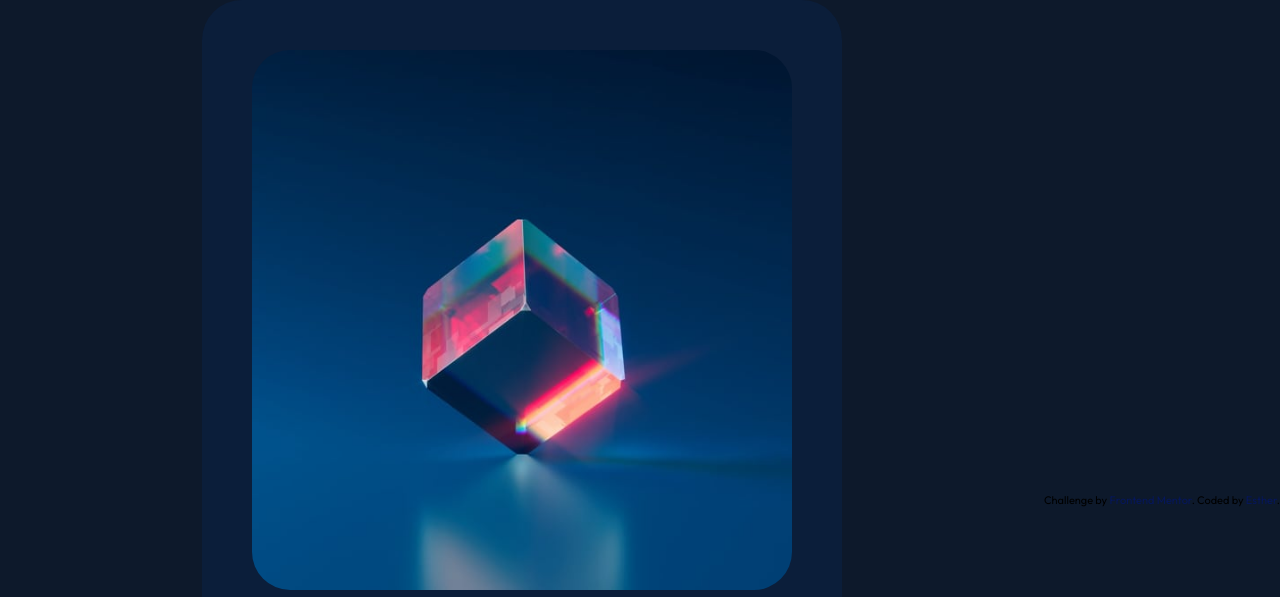
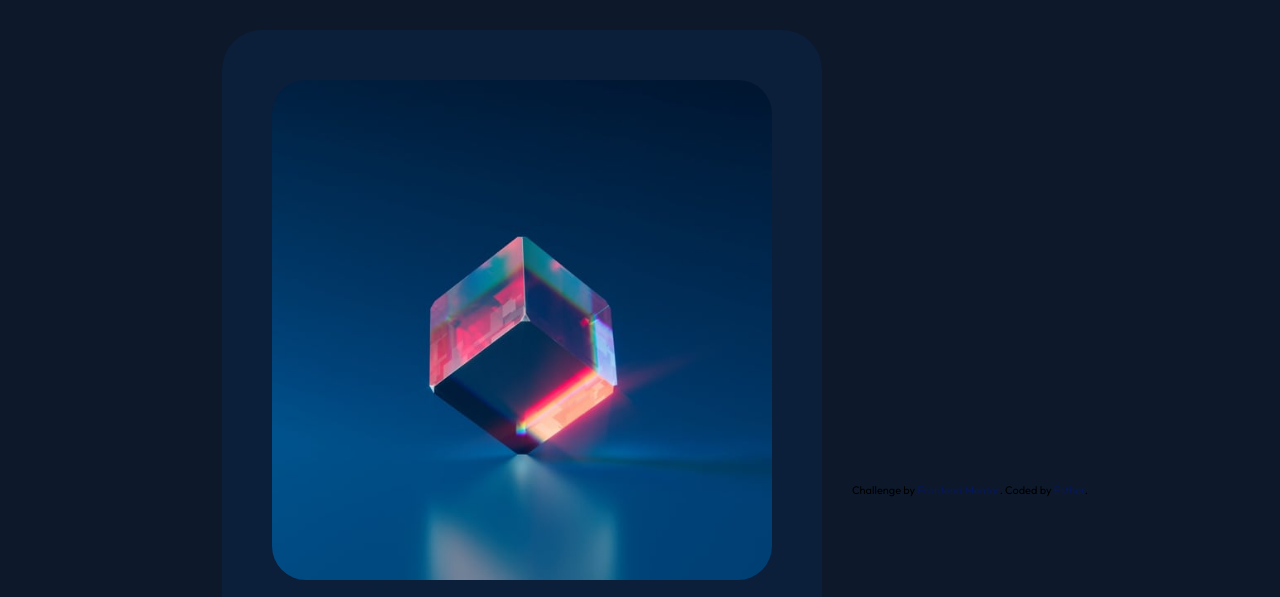
Before and after one commit to Celine-17/first-project, a plain HTML site: page index.html in a window 1280 px wide. Shown: the top 597 px of the page. Drawn offline with Linux system fonts and the light colour scheme.

Commit message:
made some corrections

```diff
--- a/style.css
+++ b/style.css
@@ -19,12 +19,13 @@ body {
   font-weight: 400;
   font-style: normal;
 }
+
 main {
   background-color: hsla(216, 80%, 17%, 0.459);
-  width: 50%;
-  height: 50%;
+  width: 600px;
+  height: 900px;
   display: block;
-  margin: 0 auto;
+  margin: 30px;
   border-radius: 40px;
   text-align: left;
   padding: 30px;
```
